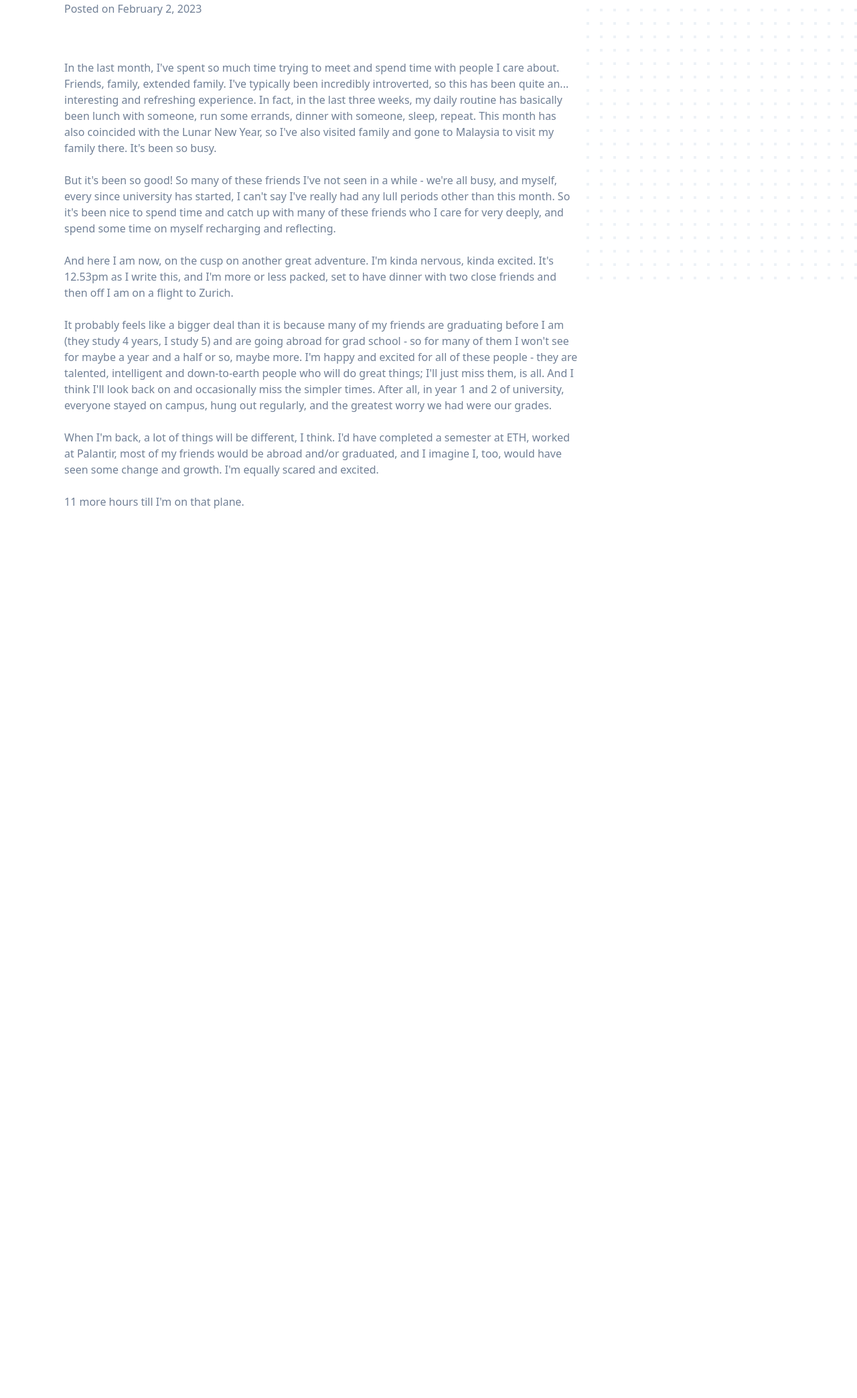
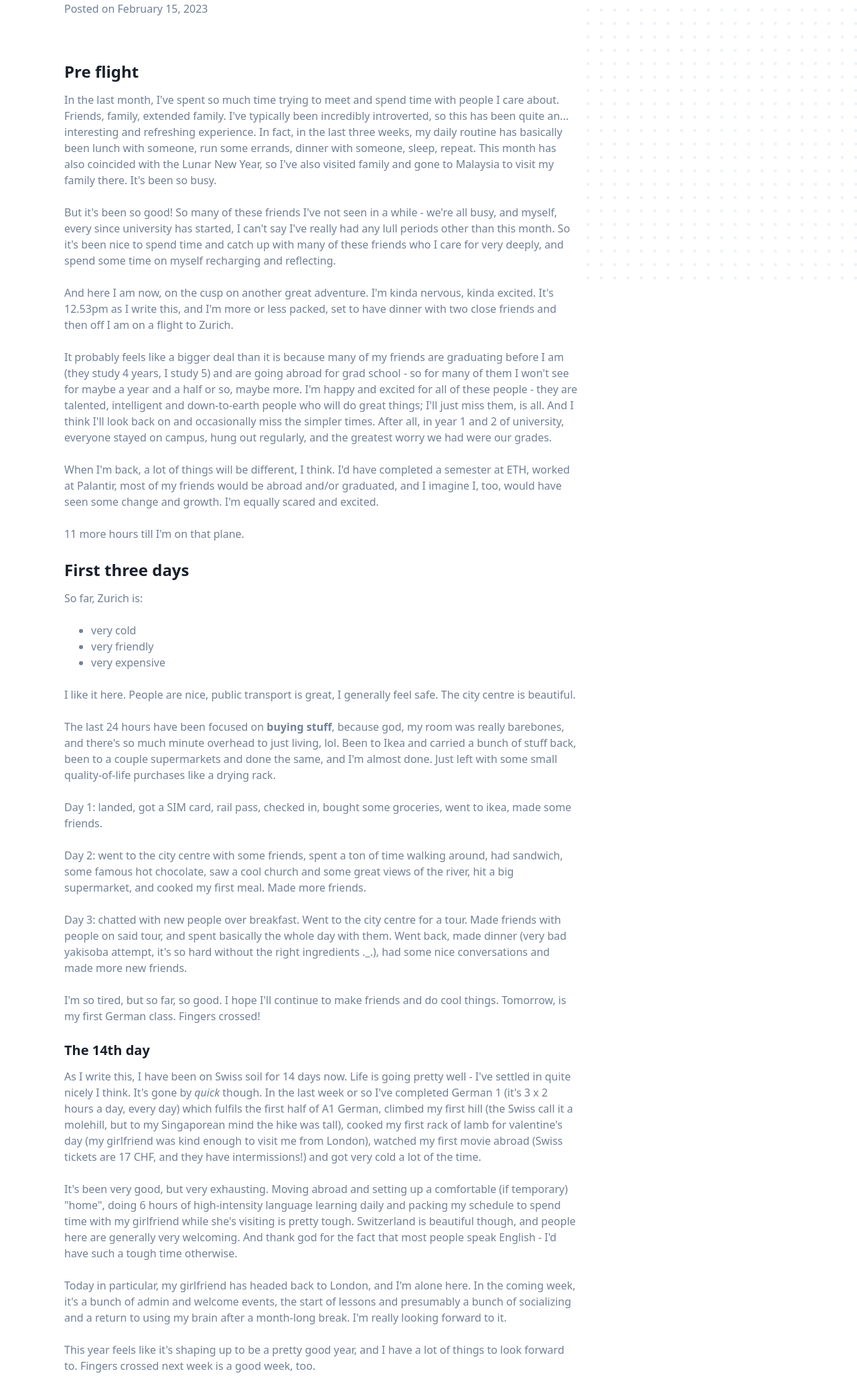
Before and after one commit to tanyjnaaman/portfolio, a Gatsby site: page /blog/my-exchange-begins/ in a window 1280 px wide. Shown: the part 407-2494 px from the top of the page at 67% size. Before the commit the page ends 1288 px from the top, so only its background shows below. Built offline with nearby package versions, Linux system fonts and the light colour scheme; Gatsby itself is replaced by a stand-in of ours.

Commit message:
small update

```diff
--- a/content/blog/my-exchange-begins/index.md
+++ b/content/blog/my-exchange-begins/index.md
@@ -1,8 +1,10 @@
 ---
 title: My exchange begins
-date: '2023-02-02T12:00:00.00Z'
-description: "Excited, but nervous."
+date: '2023-02-15T12:00:00.00Z'
+description: "The first two weeks!"
 ---
+
+## Pre flight
 
 In the last month, I've spent so much time trying to meet and spend time with people I care about. Friends, family, extended family. I've typically been incredibly introverted, so this has been quite an... interesting and refreshing experience. In fact, in the last three weeks, my daily routine has basically been lunch with someone, run some errands, dinner with someone, sleep, repeat. This month has also coincided with the Lunar New Year, so I've also visited family and gone to Malaysia to visit my family there. It's been so busy.
 
@@ -15,3 +17,32 @@ It probably feels like a bigger deal than it is because many of my friends are g
 When I'm back, a lot of things will be different, I think. I'd have completed a semester at ETH, worked at Palantir, most of my friends would be abroad and/or graduated, and I imagine I, too, would have seen some change and growth. I'm equally scared and excited.
 
 11 more hours till I'm on that plane.
+
+## First three days
+
+So far, Zurich is:
+- very cold
+- very friendly
+- very expensive
+
+I like it here. People are nice, public transport is great, I generally feel safe. The city centre is beautiful.
+
+The last 24 hours have been focused on **buying stuff**, because god, my room was really barebones, and there's so much minute overhead to just living, lol. Been to Ikea and carried a bunch of stuff back, been to a couple supermarkets and done the same, and I'm almost done. Just left with some small quality-of-life purchases like a drying rack.
+
+Day 1: landed, got a SIM card, rail pass, checked in, bought some groceries, went to ikea, made some friends.
+
+Day 2: went to the city centre with some friends, spent a ton of time walking around, had sandwich, some famous hot chocolate, saw a cool church and some great views of the river, hit a big supermarket, and cooked my first meal. Made more friends.
+
+Day 3: chatted with new people over breakfast. Went to the city centre for a tour. Made friends with people on said tour, and spent basically the whole day with them. Went back, made dinner (very bad yakisoba attempt, it's so hard without the right ingredients ._.), had some nice conversations and made more new friends.
+
+I'm so tired, but so far, so good. I hope I'll continue to make friends and do cool things. Tomorrow, is my first German class. Fingers crossed!
+
+### The 14th day
+
+As I write this, I have been on Swiss soil for 14 days now. Life is going pretty well - I've settled in quite nicely I think. It's gone by _quick_ though. In the last week or so I've completed German 1 (it's 3 x 2 hours a day, every day) which fulfils the first half of A1 German, climbed my first hill (the Swiss call it a molehill, but to my Singaporean mind the hike was tall), cooked my first rack of lamb for valentine's day (my girlfriend was kind enough to visit me from London), watched my first movie abroad (Swiss tickets are 17 CHF, and they have intermissions!) and got very cold a lot of the time.
+
+It's been very good, but very exhausting. Moving abroad and setting up a comfortable (if temporary) "home", doing 6 hours of high-intensity language learning daily and packing my schedule to spend time with my girlfriend while she's visiting is pretty tough. Switzerland is beautiful though, and people here are generally very welcoming. And thank god for the fact that most people speak English - I'd have such a tough time otherwise.
+
+Today in particular, my girlfriend has headed back to London, and I'm alone here. In the coming week, it's a bunch of admin and welcome events, the start of lessons and presumably a bunch of socializing and a return to using my brain after a month-long break. I'm really looking forward to it.
+
+This year feels like it's shaping up to be a pretty good year, and I have a lot of things to look forward to. Fingers crossed next week is a good week, too.
--- a/content/blog/relfecting-on-leaving-mech-engineering/index.md
+++ b/content/blog/relfecting-on-leaving-mech-engineering/index.md
@@ -6,7 +6,7 @@ description: "In hindsight, one of the best choices I've made for myself."
 
 ## Two years ago
 
-Just over two years ago, it was the January of 2021. I got an email from the School of Computing, indicating that my
+Just about two years ago, it was the January of 2021. I got an email from the School of Computing, indicating that my
 application to transfer my course of study to Computer Science had been successful. I distinctly recall the moment -
 I was at the robotics lab with my team, working on the gimbal mechanism for the Standard Robot. It had been a pretty good day actually - development was going well and we had a good amount of momentum going. I also recall that it was the third round of ModReg - for the uninitiated, ModReg is the module registration system at NUS, and having 0 modules registered in the third round usually spells death - and it was the exact situation I was in, given that I had now been newly promoted to a Computer Science major.
 
--- a/content/blog/some-blog-posts/index.md
+++ b/content/blog/some-blog-posts/index.md
@@ -3,6 +3,13 @@ title: Readings I come  back to
 date: '2023-01-30T12:00:00.00Z'
 description: 'Just a collection of blog posts I enjoyed.'
 ---
+
+## Blogs I check out
+* [Yi Tay](https://www.yitay.net/)
+* [Shreya Shankar](https://www.shreya-shankar.com/)
+* [Rishahb Anand](https://rish-16.github.io/year-archive/)
+* [David Mueller](https://damueller.com/#/blog)
+* [Nato Lambert](https://www.natolambert.com/writing)
 
 ## Stuff in general
 
@@ -16,6 +23,7 @@ description: 'Just a collection of blog posts I enjoyed.'
 
 ## ML and research stuff
 
+- [On emergent abilities, scaling architectures and LLMs](https://www.yitay.net/blog/emergence-and-scaling)
 - [2022 in Review: Top language AI research papers + interesting papers to read](https://www.yitay.net/blog/2022-best-nlp-papers)
 - [Math behind GNNs](https://rish-16.github.io/posts/gnn-math/)
 - [Neural Network Loss Landscapes: What do we know?](https://damueller.com/#/blog-post/NNLLs)
--- a/gatsby-config.js
+++ b/gatsby-config.js
@@ -20,7 +20,7 @@ module.exports = {
     resume: `https://drive.google.com/file/d/1Nn3kwaH1fpHfHhJzDk2OdnAj4D9M0Ziu/view?usp=share_link`,
     // Content of the About Me section
     about: `Hi! My name is Naaman. I'm a fourth year student studying Computer Science and Economics at the National University of Singapore.
-      I used to study engineering. But three unhappy semesters and a couple of robotics projects convinced me to take a leap of faith and study Computer Science instead, and I've not looked back since. I've spent a lot of my time in university focused on deep learning systems and its adjacent fields - computer vision, natural language processing, graph machine learning, database systems, distributed systems etc., and I think it's pretty neat.
+      I used to study engineering. But three unhappy semesters and a couple of robotics projects convinced me to take a leap of faith and study Computer Science instead, and I've not looked back since. I've spent a lot of my time in university focused on deep learning systems and its adjacent fields - computer vision, natural language processing, graph machine learning, database systems, parallel & distributed systems, information theory, quantum computing etc., and I think it's pretty neat.
       Outside of work, I spend my time reading books, playing badminton and watching movies.`,
     // Optional: List your projects, they must have `name` and `description`. `link` is optional.
     projects: [
```
